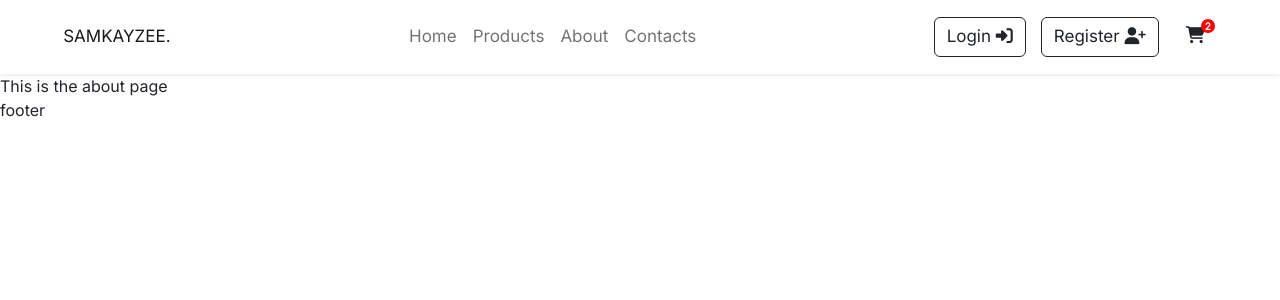
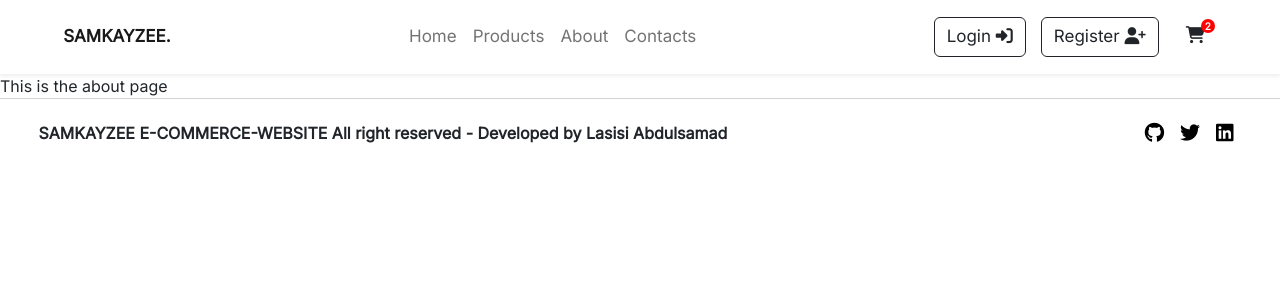
Before and after one commit to Samkayzeee/e-commerce-website, a React (Vite) app: page /about in a window 1280 px wide. Shown: the top 300 px of the page. Built offline with nearby package versions, Linux system fonts and the light colour scheme.

Commit message:
added footer

```diff
--- a/src/components/footer/Footer.css
+++ b/src/components/footer/Footer.css
@@ -0,0 +1,29 @@
+.footer{
+    padding: 1.5% 3%;
+    display: flex;
+    justify-content: space-between;
+    border-top: 1.5px lightgray solid;
+    align-items: center;
+}
+.footer .first{
+    width: fit-content;
+    height: fit-content;
+    font-weight: 700;
+}
+.footer .icons{
+    width: fit-content;
+    height: fit-content;
+    margin: auto 0;
+}
+.footer .icons li{
+    display: inline-block;
+    margin: 0 8px;
+}
+.footer .icons li a{
+    color: black;
+    font-size: 20px;
+    transition: all .3s;
+}
+.footer .icons li a:hover{
+    opacity: 0.5;
+}
--- a/src/components/footer/Footer.jsx
+++ b/src/components/footer/Footer.jsx
@@ -1,10 +1,19 @@
-
+import './Footer.css';
+import { Link } from 'react-router-dom';
 
 const Footer = () => {
     return (
         <>
             <footer className="footer">
-                footer
+                <div className="first">
+                    SAMKAYZEE E-COMMERCE-WEBSITE All right reserved - Developed by Lasisi Abdulsamad
+                </div>
+
+                <div className="icons">
+                        <li> <Link to={'https://github.com/Samkayzeee'}><i class="fa-brands fa-github"></i></Link> </li>
+                        <li> <Link to={'https://twitter.com/Samkayzee1'}><i class="fa-brands fa-twitter"></i></Link> </li>
+                        <li> <Link to={'https://www.linkedin.com/in/lasisi-abdulsamad/'}><i class="fa-brands fa-linkedin"></i></Link> </li>
+                </div>
             </footer>
         </>
      );
--- a/src/components/navbar/Navbar.css
+++ b/src/components/navbar/Navbar.css
@@ -8,6 +8,9 @@
 }
 .navbar a{
     font-size: 17px;
+}
+.navbar .container-fluid .navbar-brand{
+    font-weight: 800;
 }
 .navbar .container-fluid .collapse .buttons ul li{
     margin-left: 15px;
--- a/src/pages/carts/Carts.jsx
+++ b/src/pages/carts/Carts.jsx
@@ -1,8 +1,19 @@
 import DefaultLayout from "../../layouts/DefaultLayouts/DefaultLayout";
 import './Carts.css';
+import { useNavigate } from "react-router-dom";
+import { useEffect } from "react";
 
 
 const Cart = () => {
+   const navigate = useNavigate();
+    let token = localStorage.getItem("token");
+
+    useEffect(() => {
+      if (!token) {
+         navigate('/login');
+     }
+    },[])
+
     return (
         <>
            <div className="cart">
```
